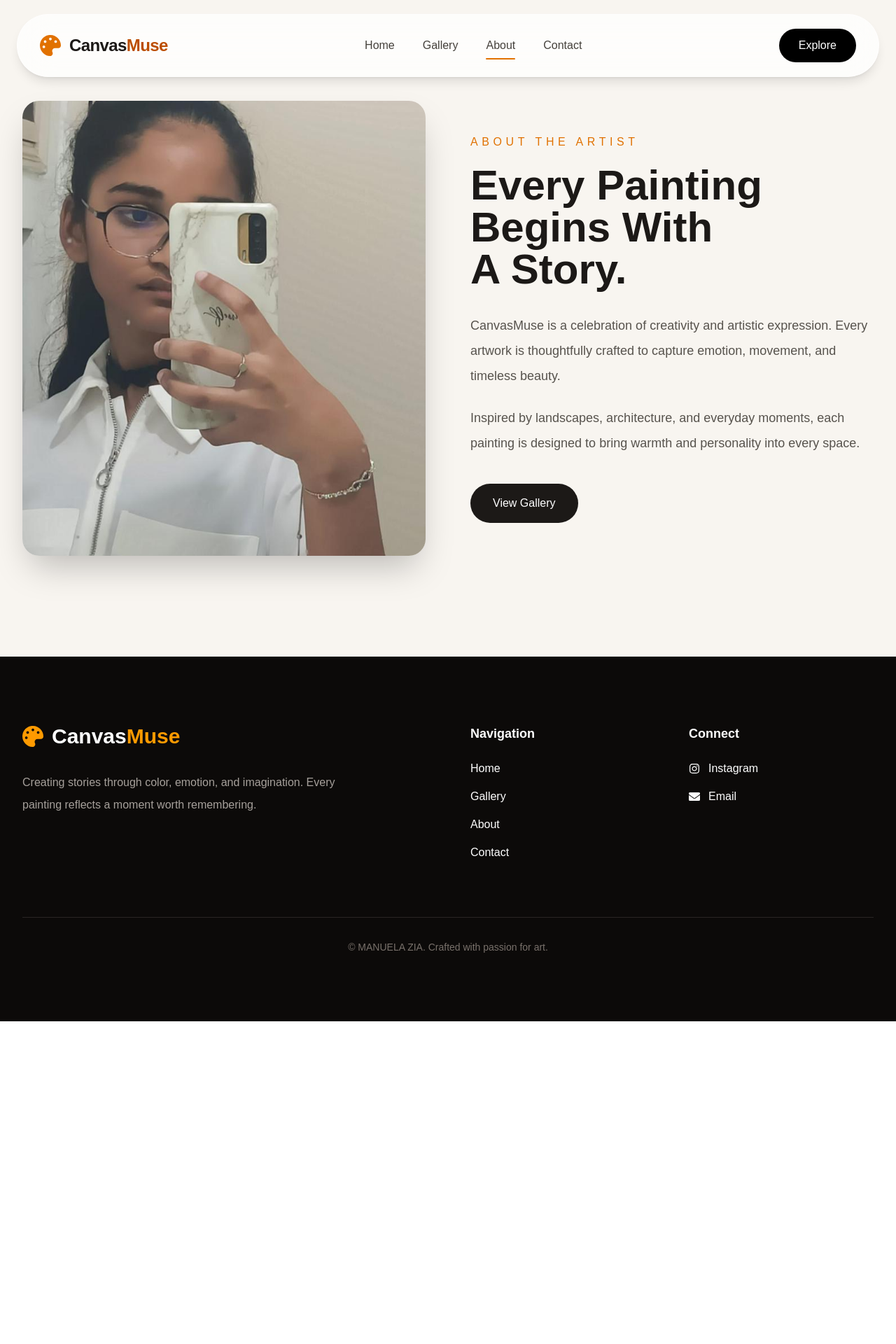
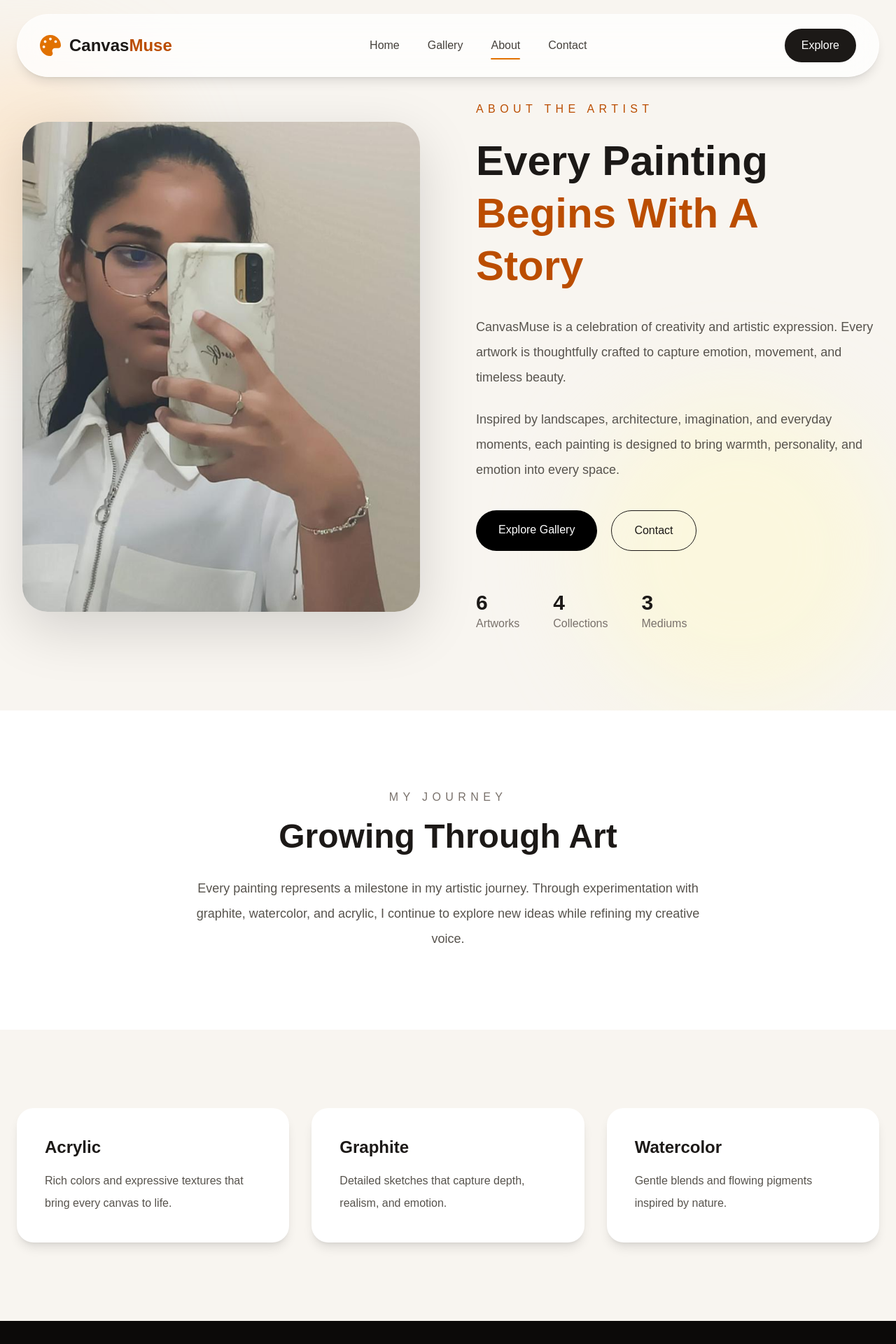
Before and after one commit to GOL-D-ROGERQ/canvas-muse, a Next.js app: page /about in a window 1280 px wide. Shown: the top 1920 px of the page at 70% size. Before the commit the page ends 1459 px from the top, so only its background shows below. Built offline with nearby package versions, Linux system fonts and the light colour scheme.

Commit message:
Upgrade of page content

```diff
--- a/app/about/page.tsx
+++ b/app/about/page.tsx
@@ -1,39 +1,45 @@
 import Navbar from "@/components/Navbar";
 import Footer from "@/components/Footer";
 import Image from "next/image";
+import Link from "next/link";
 
-export default function aboutPage() {
+export default function AboutPage() {
   return (
-    <main className="min-h-screen bg-[#F8F5F0]">
+    <>
       <Navbar />
 
-      <section className="mx-auto max-w-7xl px-8 py-36">
+      <main className="bg-[#F8F5F0] text-stone-900">
 
-        <div className="grid items-center gap-16 lg:grid-cols-2">
+        {/* Hero */}
+        <section className="relative overflow-hidden pt-36 pb-28">
+          <div className="absolute -left-40 top-20 h-96 w-96 rounded-full bg-orange-200/40 blur-3xl" />
+          <div className="absolute bottom-0 right-0 h-[450px] w-[450px] rounded-full bg-yellow-100/40 blur-3xl" />
+
+          <div className="relative mx-auto max-w-7xl px-6 lg:px-8">
+            <div className="grid items-center gap-20 lg:grid-cols-2">
 
               {/* Image */}
-          <div className="relative h-[650px] overflow-hidden rounded-3xl shadow-2xl">
+              <div className="relative h-[700px] overflow-hidden rounded-[36px] shadow-[0_25px_80px_rgba(0,0,0,0.15)]">
                 <Image
                   src="/images/artist.jpg"
                   alt="Artist"
                   fill
+                  priority
                   className="object-cover"
                 />
               </div>
 
               {/* Content */}
               <div>
-
-            <p className="uppercase tracking-[0.35em] text-amber-600">
+                <p className="uppercase tracking-[0.4em] text-amber-700">
                   About The Artist
                 </p>
 
-            <h1 className="mt-5 text-6xl font-bold text-stone-900">
+                <h1 className="mt-6 text-5xl font-bold leading-tight md:text-6xl">
                   Every Painting
-              <br />
-              Begins With
-              <br />
-              A Story.
+                  <span className="block text-amber-700">
+                    Begins With A Story
+                  </span>
                 </h1>
 
                 <p className="mt-8 text-lg leading-9 text-stone-600">
@@ -43,22 +49,108 @@ export default function aboutPage() {
                 </p>
 
                 <p className="mt-6 text-lg leading-9 text-stone-600">
-              Inspired by landscapes, architecture, and everyday moments,
-              each painting is designed to bring warmth and personality
-              into every space.
+                  Inspired by landscapes, architecture, imagination, and
+                  everyday moments, each painting is designed to bring warmth,
+                  personality, and emotion into every space.
                 </p>
 
-            <button className="mt-10 rounded-full bg-stone-900 px-8 py-4 text-white transition hover:bg-amber-600">
-              View Gallery
-            </button>
+                <div className="mt-10 flex gap-5">
+                  <Link
+                    href="/gallery"
+                    className="rounded-full bg-black px-8 py-4 text-white transition hover:bg-amber-700"
+                  >
+                    Explore Gallery
+                  </Link>
+
+                  <Link
+                    href="/contact"
+                    className="rounded-full border border-stone-900 px-8 py-4 transition hover:bg-stone-900 hover:text-white"
+                  >
+                    Contact
+                  </Link>
+                </div>
+
+                {/* Stats */}
+                <div className="mt-14 flex gap-12">
+                  <div>
+                    <h3 className="text-3xl font-bold">6</h3>
+                    <p className="text-stone-500">Artworks</p>
+                  </div>
+
+                  <div>
+                    <h3 className="text-3xl font-bold">4</h3>
+                    <p className="text-stone-500">Collections</p>
+                  </div>
+
+                  <div>
+                    <h3 className="text-3xl font-bold">3</h3>
+                    <p className="text-stone-500">Mediums</p>
+                  </div>
+                </div>
 
               </div>
 
             </div>
-
+          </div>
         </section>
 
+        {/* Journey */}
+        <section className="bg-white py-28">
+          <div className="mx-auto max-w-5xl px-6 text-center">
+
+            <p className="uppercase tracking-[0.4em] text-stone-500">
+              My Journey
+            </p>
+
+            <h2 className="mt-5 text-5xl font-bold">
+              Growing Through Art
+            </h2>
+
+            <p className="mx-auto mt-8 max-w-3xl text-lg leading-9 text-stone-600">
+              Every painting represents a milestone in my artistic journey.
+              Through experimentation with graphite, watercolor, and acrylic,
+              I continue to explore new ideas while refining my creative voice.
+            </p>
+
+          </div>
+        </section>
+
+        {/* Mediums */}
+        <section className="py-28">
+          <div className="mx-auto max-w-7xl px-6">
+
+            <div className="grid gap-8 md:grid-cols-3">
+
+              <div className="rounded-3xl bg-white p-10 shadow-lg">
+                <h3 className="text-2xl font-bold">Acrylic</h3>
+                <p className="mt-4 leading-8 text-stone-600">
+                  Rich colors and expressive textures that bring every canvas
+                  to life.
+                </p>
+              </div>
+
+              <div className="rounded-3xl bg-white p-10 shadow-lg">
+                <h3 className="text-2xl font-bold">Graphite</h3>
+                <p className="mt-4 leading-8 text-stone-600">
+                  Detailed sketches that capture depth, realism, and emotion.
+                </p>
+              </div>
+
+              <div className="rounded-3xl bg-white p-10 shadow-lg">
+                <h3 className="text-2xl font-bold">Watercolor</h3>
+                <p className="mt-4 leading-8 text-stone-600">
+                  Gentle blends and flowing pigments inspired by nature.
+                </p>
+              </div>
+
+            </div>
+
+          </div>
+        </section>
+
+      </main>
+
       <Footer />
-    </main>
+    </>
   );
 }
--- a/app/contact/page.tsx
+++ b/app/contact/page.tsx
@@ -1,101 +1,96 @@
 import Navbar from "@/components/Navbar";
 import Footer from "@/components/Footer";
+import Link from "next/link";
+import {
+  FaInstagram,
+  FaEnvelope,
+  FaPalette,
+  FaMapMarkerAlt,
+} from "react-icons/fa";
 
 export default function ContactPage() {
   return (
-    <main className="min-h-screen bg-[#F8F5F0]">
+    <>
       <Navbar />
 
-      <section className="mx-auto max-w-7xl px-8 py-36">
+      <main className="bg-[#F8F5F0] text-stone-900">
+
+        {/* Hero */}
+        <section className="relative overflow-hidden pt-36 pb-24">
+
+          <div className="absolute -left-40 top-20 h-96 w-96 rounded-full bg-orange-200/40 blur-3xl" />
+          <div className="absolute bottom-0 right-0 h-[450px] w-[450px] rounded-full bg-yellow-100/40 blur-3xl" />
+
+          <div className="relative mx-auto max-w-7xl px-6 lg:px-8">
 
             <div className="text-center">
 
-          <p className="uppercase tracking-[0.35em] text-amber-600">
-            Get In Touch
+              <p className="uppercase tracking-[0.4em] text-amber-700">
+                Contact
               </p>
 
-          <h1 className="mt-5 text-6xl font-bold">
-            Let's Create
-            <br />
-            Something Beautiful
+              <h1 className="mt-6 text-5xl font-bold md:text-6xl">
+                Let's Create Something Beautiful
               </h1>
 
               <p className="mx-auto mt-8 max-w-2xl text-lg leading-8 text-stone-600">
-            Interested in a commission, collaboration, or purchasing an artwork?
+                Interested in an artwork, commission, or collaboration?
                 I'd love to hear from you.
               </p>
 
             </div>
 
-        <div className="mt-20 grid gap-12 lg:grid-cols-2">
+          </div>
 
-          {/* Contact Info */}
+        </section>
 
-          <div className="rounded-3xl bg-white p-10 shadow-xl">
+        {/* Contact Section */}
+
+        <section className="pb-28">
+
+          <div className="mx-auto grid max-w-7xl gap-16 px-6 lg:grid-cols-2">
+
+            {/* Left */}
+
+            <div className="rounded-[36px] bg-white p-12 shadow-xl">
 
               <h2 className="text-3xl font-bold">
-              Contact Information
+                Send a Message
               </h2>
 
-            <div className="mt-10 space-y-8">
+              <p className="mt-4 text-stone-600">
+                Fill out the form below and I'll get back to you as soon as possible.
+              </p>
 
-              <div>
-                <h3 className="font-semibold text-amber-600">Email</h3>
-                <p className="text-stone-600">
-                  hna65114@gmail.com
-                </p>
-              </div>
-
-              <div>
-                <h3 className="font-semibold text-amber-600">Phone</h3>
-                <p className="text-stone-600">
-                  +91 98765 43210
-                </p>
-              </div>
-
-              <div>
-                <h3 className="font-semibold text-amber-600">Location</h3>
-                <p className="text-stone-600">
-                  Chennai, India
-                </p>
-              </div>
-
-            </div>
-
-          </div>
-
-          {/* Contact Form */}
-
-          <div className="rounded-3xl bg-white p-10 shadow-xl">
-
-            <form className="space-y-6">
+              <form className="mt-10 space-y-6">
 
                 <input
                   type="text"
-                placeholder="Full Name"
-                className="w-full rounded-xl border border-stone-300 p-4 outline-none focus:border-amber-600"
+                  placeholder="Your Name"
+                  className="w-full rounded-xl border border-stone-300 bg-transparent px-5 py-4 outline-none transition focus:border-amber-600"
                 />
 
                 <input
                   type="email"
                   placeholder="Email Address"
-                className="w-full rounded-xl border border-stone-300 p-4 outline-none focus:border-amber-600"
+                  className="w-full rounded-xl border border-stone-300 bg-transparent px-5 py-4 outline-none transition focus:border-amber-600"
                 />
 
                 <input
                   type="text"
                   placeholder="Subject"
-                className="w-full rounded-xl border border-stone-300 p-4 outline-none focus:border-amber-600"
+                  className="w-full rounded-xl border border-stone-300 bg-transparent px-5 py-4 outline-none transition focus:border-amber-600"
                 />
 
                 <textarea
                   rows={6}
-                placeholder="Your Message"
-                className="w-full rounded-xl border border-stone-300 p-4 outline-none focus:border-amber-600"
+                  placeholder="Your Message..."
+                  className="w-full rounded-xl border border-stone-300 bg-transparent px-5 py-4 outline-none transition focus:border-amber-600"
                 />
 
                 <button
-                className="w-full rounded-xl bg-stone-900 py-4 text-white transition hover:bg-amber-600"
+                  type="submit"
+                  className="rounded-full bg-black px-8 py-4 text-white transition hover:bg-amber-700"
                 >
                   Send Message
                 </button>
@@ -104,11 +99,78 @@ export default function ContactPage() {
 
             </div>
 
+            {/* Right */}
+
+            <div className="space-y-8">
+
+              <div className="rounded-[32px] bg-white p-10 shadow-lg">
+
+                <FaEnvelope className="text-4xl text-amber-700" />
+
+                <h3 className="mt-5 text-2xl font-bold">
+                  Email
+                </h3>
+
+                <p className="mt-3 text-stone-600">
+                  hello@canvasmuse.com
+                </p>
+
+              </div>
+
+              <div className="rounded-[32px] bg-white p-10 shadow-lg">
+
+                <FaInstagram className="text-4xl text-amber-700" />
+
+                <h3 className="mt-5 text-2xl font-bold">
+                  Instagram
+                </h3>
+
+                <Link
+                  href="https://instagram.com"
+                  className="mt-3 inline-block text-stone-600 transition hover:text-amber-700"
+                >
+                  @canvasmuse
+                </Link>
+
+              </div>
+
+              <div className="rounded-[32px] bg-white p-10 shadow-lg">
+
+                <FaPalette className="text-4xl text-amber-700" />
+
+                <h3 className="mt-5 text-2xl font-bold">
+                  Commissions
+                </h3>
+
+                <p className="mt-3 text-stone-600">
+                  Custom paintings and commissioned artwork are currently open.
+                </p>
+
+              </div>
+
+              <div className="rounded-[32px] bg-white p-10 shadow-lg">
+
+                <FaMapMarkerAlt className="text-4xl text-amber-700" />
+
+                <h3 className="mt-5 text-2xl font-bold">
+                  Location
+                </h3>
+
+                <p className="mt-3 text-stone-600">
+                  Based in India · Available Worldwide
+                </p>
+
+              </div>
+
+            </div>
+
           </div>
 
         </section>
 
+      </main>
+
       <Footer />
-    </main>
+    </>
   );
 }
--- a/app/gallery/page.tsx
+++ b/app/gallery/page.tsx
@@ -1,7 +1,7 @@
 import Navbar from "@/components/Navbar";
 import GalleryGrid from "@/components/GalleryGrid";
 import Footer from "@/components/Footer";
-
+import PageTransition from "@/components/PageTransition";
 export default function GalleryPage() {
   return (
     <main className="bg-[#F8F5F0] text-stone-900">
--- a/app/page.tsx
+++ b/app/page.tsx
@@ -5,6 +5,7 @@ import FeaturedCollection from "@/components/FeaturedCollection";
 import About from "@/components/About";
 import Footer from "@/components/Footer";
 import BehindTheCanvas from "@/components/BehindTheCanvas";
+import PageTransition from "@/components/PageTransition";
 export default function Home() {
   return (
     <main className="bg-[#F8F5F0] text-[#1F1F1F]">
--- a/components/About.tsx
+++ b/components/About.tsx
@@ -1,5 +1,5 @@
 "use client";
-
+import PageTransition from "@/components/PageTransition";
 import { motion } from "framer-motion";
 import Image from "next/image";
 import Link from "next/link";
--- a/components/Footer.tsx
+++ b/components/Footer.tsx
@@ -1,22 +1,37 @@
 "use client";
 
 import Link from "next/link";
-import { FaInstagram, FaEnvelope, FaPalette } from "react-icons/fa";
+import { motion } from "framer-motion";
+import {
+  FaInstagram,
+  FaEnvelope,
+  FaPalette,
+} from "react-icons/fa";
 
 export default function Footer() {
   return (
-    <footer className="bg-stone-950 text-white">
+    <motion.footer
+      initial={{ opacity: 0, y: 40 }}
+      whileInView={{ opacity: 1, y: 0 }}
+      viewport={{ once: true }}
+      transition={{ duration: 0.8 }}
+      className="bg-stone-950 text-white"
+    >
       <div className="mx-auto max-w-7xl px-6 py-24 lg:px-8">
         <div className="grid gap-16 lg:grid-cols-2">
           {/* Left */}
           <div>
-            <div className="flex items-center gap-3">
+            <Link
+              href="/"
+              scroll={false}
+              className="flex w-fit items-center gap-3"
+            >
               <FaPalette className="text-3xl text-amber-500" />
 
               <h2 className="text-3xl font-bold">
                 Canvas<span className="text-amber-500">Muse</span>
               </h2>
-            </div>
+            </Link>
 
             <p className="mt-8 max-w-md leading-8 text-stone-400">
               Creating stories through color, emotion, and imagination.
@@ -26,17 +41,46 @@ export default function Footer() {
 
           {/* Right */}
           <div className="grid grid-cols-2 gap-12">
+            {/* Navigation */}
             <div>
               <h3 className="text-lg font-semibold">Navigation</h3>
 
               <div className="mt-6 flex flex-col gap-4">
-                <Link href="/">Home</Link>
-                <Link href="/gallery">Gallery</Link>
-                <Link href="/about">About</Link>
-                <Link href="/contact">Contact</Link>
+                <Link
+                  href="/"
+                  scroll={false}
+                  className="transition hover:text-amber-400"
+                >
+                  Home
+                </Link>
+
+                <Link
+                  href="/gallery"
+                  scroll={false}
+                  className="transition hover:text-amber-400"
+                >
+                  Gallery
+                </Link>
+
+                <Link
+                  href="/about"
+                  scroll={false}
+                  className="transition hover:text-amber-400"
+                >
+                  About
+                </Link>
+
+                <Link
+                  href="/contact"
+                  scroll={false}
+                  className="transition hover:text-amber-400"
+                >
+                  Contact
+                </Link>
               </div>
             </div>
 
+            {/* Connect */}
             <div>
               <h3 className="text-lg font-semibold">Connect</h3>
 
@@ -45,15 +89,15 @@ export default function Footer() {
                   href="https://instagram.com"
                   target="_blank"
                   rel="noopener noreferrer"
-                  className="flex items-center gap-3 hover:text-amber-400"
+                  className="flex items-center gap-3 transition hover:text-amber-400 hover:translate-x-1"
                 >
                   <FaInstagram />
                   Instagram
                 </a>
 
                 <a
-                  href="hna65114@gmail.com"
-                  className="flex items-center gap-3 hover:text-amber-400"
+                  href="mailto:hna65114@gmail.com"
+                  className="flex items-center gap-3 transition hover:text-amber-400 hover:translate-x-1"
                 >
                   <FaEnvelope />
                   Email
@@ -64,9 +108,9 @@ export default function Footer() {
         </div>
 
         <div className="mt-20 border-t border-stone-800 pt-8 text-center text-sm text-stone-500">
-          © MANUELA ZIA. Crafted with passion for art.
+          © {new Date().getFullYear()} MANUELA ZIA. Crafted with passion for art.
         </div>
       </div>
-    </footer>
+    </motion.footer>
   );
 }
--- a/components/GalleryPreview.tsx
+++ b/components/GalleryPreview.tsx
@@ -1,5 +1,5 @@
 "use client";
-
+import PageTransition from "@/components/PageTransition";
 import Link from "next/link";
 import Image from "next/image";
 
--- a/components/Navbar.tsx
+++ b/components/Navbar.tsx
@@ -31,19 +31,18 @@ export default function Navbar() {
       initial={{ y: -80, opacity: 0 }}
       animate={{ y: 0, opacity: 1 }}
       transition={{ duration: 0.7 }}
-      className="fixed top-0 left-0 right-0 z-50 flex justify-center px-6 pt-5"
+      className="fixed left-0 right-0 top-0 z-50 flex justify-center px-6 pt-5"
     >
       <div
-        className={`flex w-full max-w-7xl items-center justify-between rounded-full border border-white/40 bg-white/75 px-8 transition-all duration-300 backdrop-blur-xl ${
-          scrolled
-            ? "py-3 shadow-xl"
-            : "py-5 shadow-lg"
+        className={`flex w-full max-w-7xl items-center justify-between rounded-full border border-white/40 bg-white/75 px-8 backdrop-blur-xl transition-all duration-300 ${
+          scrolled ? "py-3 shadow-xl" : "py-5 shadow-lg"
         }`}
       >
         {/* Logo */}
         <Link
           href="/"
-          className="flex items-center gap-3 text-2xl font-bold tracking-tight text-stone-900"
+          scroll={false}
+          className="flex items-center gap-3 text-2xl font-bold text-stone-900 transition hover:text-amber-600"
         >
           <FaPalette className="text-3xl text-amber-600" />
 
@@ -59,17 +58,16 @@ export default function Navbar() {
 
             return (
               <Link
-                key={link.name}
+                key={link.href}
                 href={link.href}
-                className="group relative text-[16px] font-medium text-stone-700 transition-colors duration-300 hover:text-black"
+                scroll={false}
+                className="group relative font-medium text-stone-700 transition hover:text-amber-600"
               >
                 {link.name}
 
                 <span
                   className={`absolute -bottom-2 left-0 h-[2px] rounded-full bg-amber-600 transition-all duration-300 ${
-                    active
-                      ? "w-full"
-                      : "w-0 group-hover:w-full"
+                    active ? "w-full" : "w-0 group-hover:w-full"
                   }`}
                 />
               </Link>
@@ -80,7 +78,8 @@ export default function Navbar() {
         {/* Explore Button */}
         <Link
           href="/gallery"
-          className="rounded-full bg-black px-7 py-3 font-medium text-white transition-all duration-300 hover:-translate-y-1 hover:bg-amber-700 hover:shadow-lg"
+          scroll={false}
+          className="rounded-full bg-stone-900 px-6 py-3 text-white transition-all duration-300 hover:bg-amber-600 hover:scale-105"
         >
           Explore
         </Link>
--- /dev/null
+++ b/components/PageTransition.tsx
@@ -0,0 +1,33 @@
+"use client";
+
+import { motion } from "framer-motion";
+import { ReactNode } from "react";
+
+interface Props {
+  children: ReactNode;
+}
+
+export default function PageTransition({ children }: Props) {
+  return (
+    <motion.div
+      initial={{
+        opacity: 0,
+        y: 30,
+      }}
+      animate={{
+        opacity: 1,
+        y: 0,
+      }}
+      exit={{
+        opacity: 0,
+        y: -30,
+      }}
+      transition={{
+        duration: 0.55,
+        ease: [0.22, 1, 0.36, 1],
+      }}
+    >
+      {children}
+    </motion.div>
+  );
+}
```
Also changed, not shown: components/GalleryGrid.tsx (+38 -22 lines), components/Hero.tsx (+50 -18 lines). Lines whose indentation alone changed are shown as unchanged.
